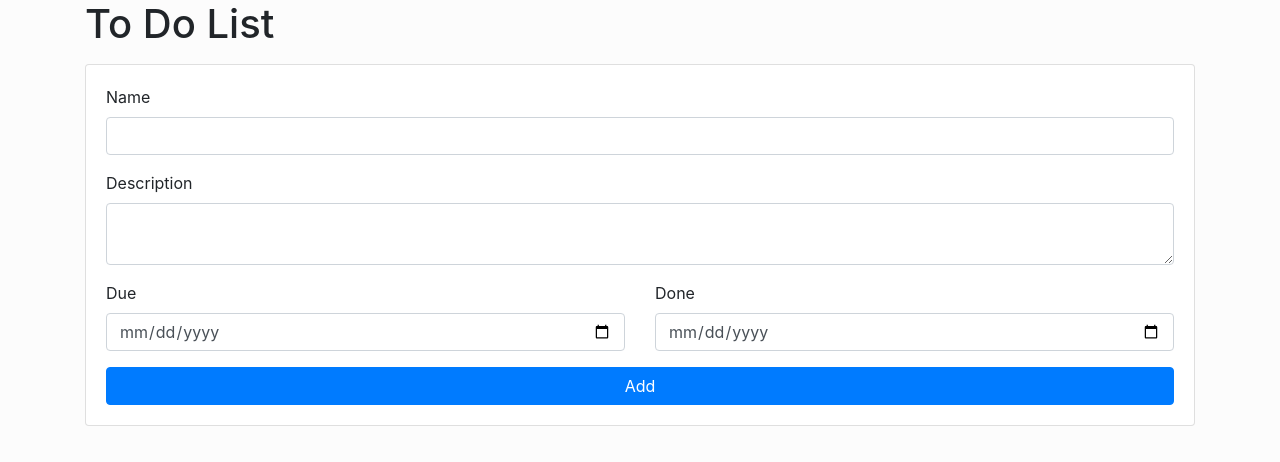
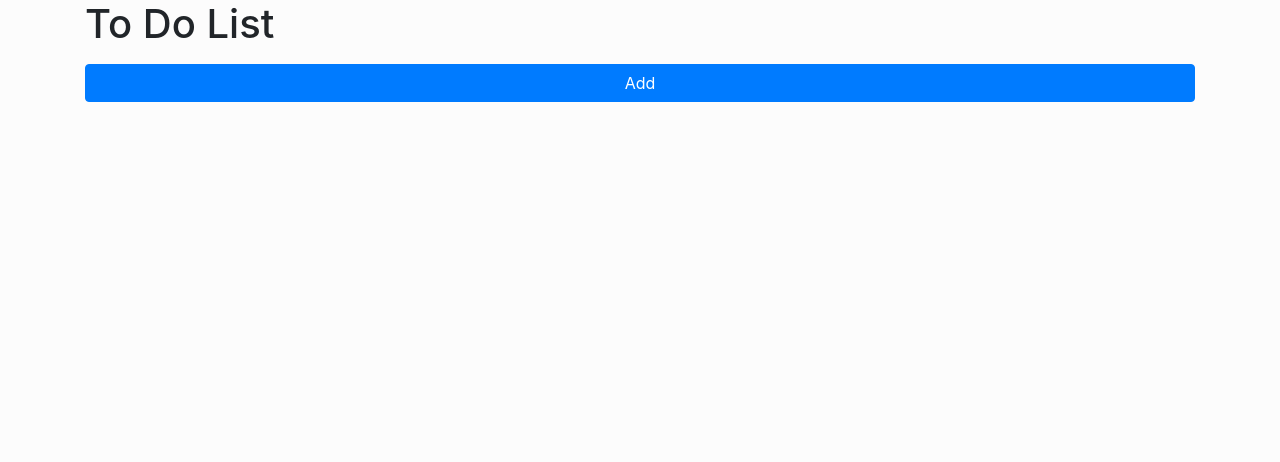
Before and after one commit to elijah-schow/ome-todo, a React (Create React App) app: page / in a window 1280 px wide. Shown: the top 462 px of the page. Built offline with nearby package versions, Linux system fonts and the light colour scheme.

Commit message:
Hide the add form while not in use

```diff
--- a/src/AddItem.js
+++ b/src/AddItem.js
@@ -1,4 +1,4 @@
-import React from 'react';
+import React, { useState } from 'react';
 import PropTypes from 'prop-types';
 import { useForm } from 'react-hook-form';
 import { v4 as uuid } from 'uuid';
@@ -8,15 +8,23 @@ const AddItem = ({ action }) => {
 
     const { handleSubmit, register, reset, errors } = useForm();
 
+    const [open, setOpen] = useState(false);
+
+    const onOpen = () => {
+        setOpen(true);
+    };
+
     const onSubmit = (data) => {
         action({
             id: uuid(),
             ...data,
         });
         reset();
+        setOpen(false);
     };
 
-    return (
+    return open
+        ? (
             <form onSubmit={handleSubmit(onSubmit)} className="card card-body mb-4">
 
                 {/* Name */}
@@ -30,6 +38,7 @@ const AddItem = ({ action }) => {
                                 "is-invalid": errors.name
                             })}
                         name="name"
+                        autoFocus
                         ref={register({ required: true })}
                     />
                     {errors.name &&
@@ -82,6 +91,13 @@ const AddItem = ({ action }) => {
                 <button className="btn btn-primary btn-block">Add</button>
 
             </form>
+        )
+        : (
+            <button
+                type="button"
+                className="btn btn-primary btn-block mb-3"
+                onClick={onOpen}
+            >Add</button>
         );
 };
 
```
Lines whose indentation alone changed are shown as unchanged.
